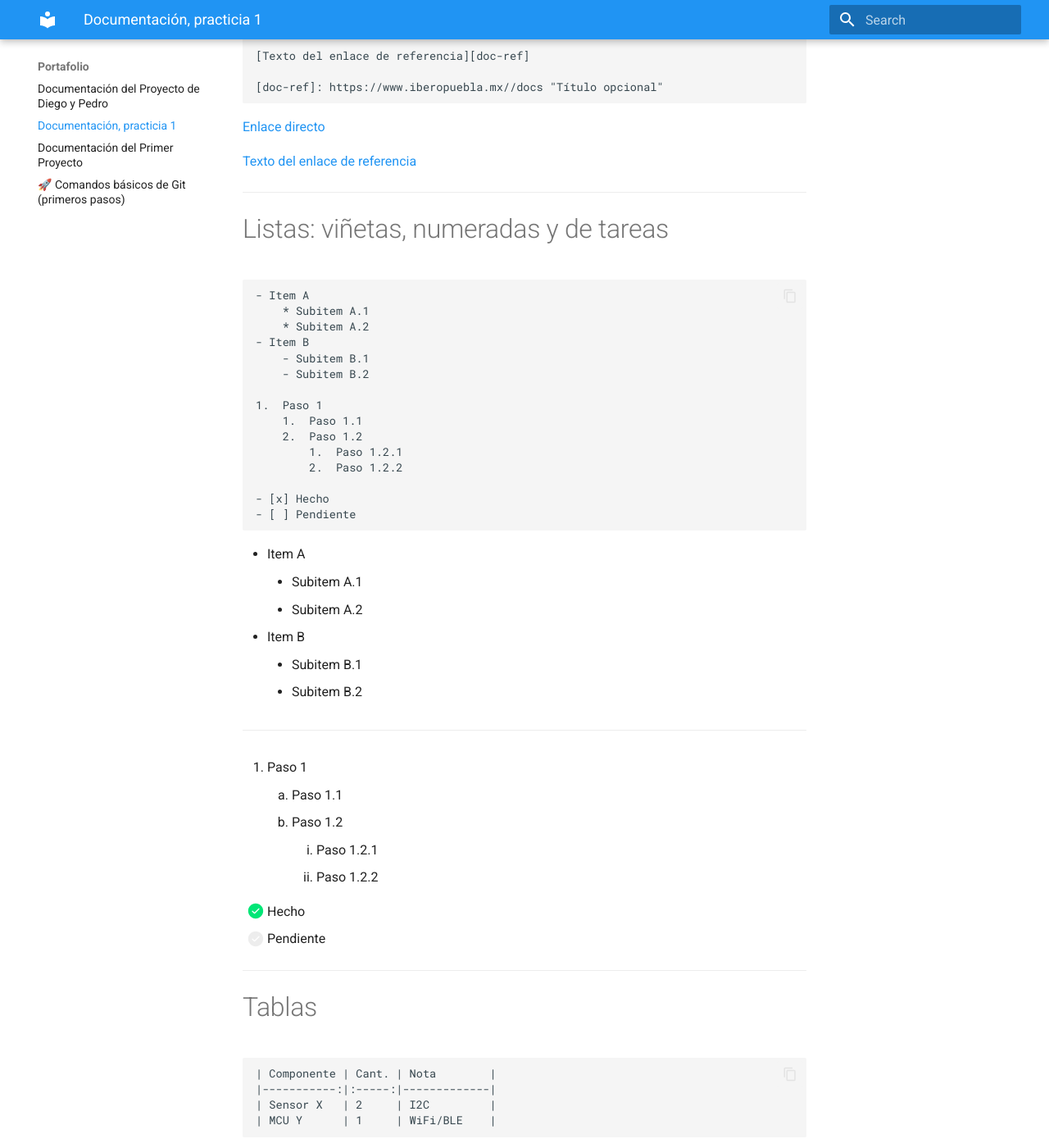
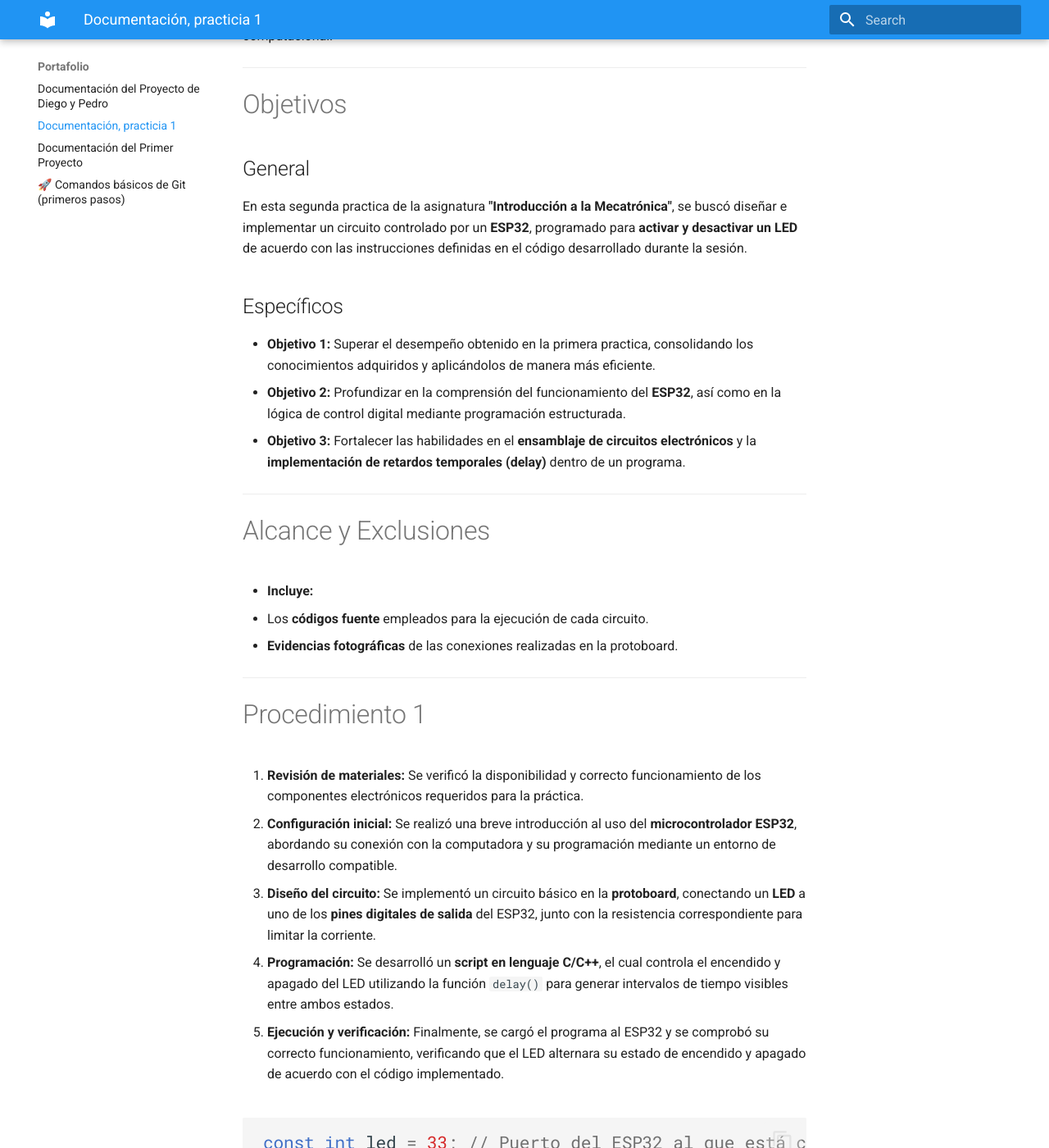
Before and after one commit to Diego200718/Portafolio1, an MkDocs documentation site: the page built from docs/comandos.md, in a window 1280 px wide and 1400 px high, scrolled down 3193 px. Shown: the whole window at 82% size. Built offline with MkDocs 1.6.1 and Material for MkDocs 9.7.7, drawn with Linux system fonts in a browser that asks for light colours; some of the changed text lies outside the part shown.

Commit message:
ESP practica 1 chequeo

````diff
--- a/docs/comandos.md
+++ b/docs/comandos.md
@@ -55,31 +55,67 @@ Además, reforzamos la habilidad para **interpretar y armar circuitos** basados
 **Pagina**
 (https://www.digikey.com.mx/es/resources/conversion-calculators/conversion-calculator-555-timer?srsltid=AfmBOopExlAJ0hL2w6AKdoyEliUHPJePR_9zs5x8V6Y6rbOffRCSPgXM)
 
-# Énfasis y código en línea
+# Nombre de la practica: Funcionamiento y uso de la compuerta 74ls555
+Autores
+## Garcia Elvira Pedro Emmanuel
+## Barriga Gómez Diego
+## Fecha: 12 de Septiembre del 2025
 
-``` codigo
-**negritas**, *cursivas*, ~~tachado~~, `código en línea`
-```
-
-**negritas**, *cursivas*, ~~tachado~~, `código en línea`
+# Descripción
+En esta práctica se trabajó con diversos **componentes electrónicos** —entre ellos el **ESP32**, **jumpers** y una **protoboard**— con el objetivo de implementar un circuito capaz de **encender y apagar un diodo LED** mediante la **programación del microcontrolador ESP32** desde un entorno computacional.
 
 ---
 
-# Citas (blockquote)
+# Objetivos
 
-``` codigo
-> Esta es una cita destacada.
-> Puede tener múltiples líneas.
-```
+## General
+En esta segunda practica de la asignatura **"Introducción a la Mecatrónica"**, se buscó diseñar e implementar un circuito controlado por un **ESP32**, programado para **activar y desactivar un LED** de acuerdo con las instrucciones definidas en el código desarrollado durante la sesión.
 
-> Esta es una cita destacada.
-> Puede tener múltiples líneas.
+## Específicos
+- **Objetivo 1:** Superar el desempeño obtenido en la primera practica, consolidando los conocimientos adquiridos y aplicándolos de manera más eficiente.
+- **Objetivo 2:** Profundizar en la comprensión del funcionamiento del **ESP32**, así como en la lógica de control digital mediante programación estructurada.
+- **Objetivo 3:** Fortalecer las habilidades en el **ensamblaje de circuitos electrónicos** y la **implementación de retardos temporales (delay)** dentro de un programa.
 
 ---
 
-# Enlaces
+# Alcance y Exclusiones
 
-``` codigo
+- **Incluye:**
+  - Los **códigos fuente** empleados para la ejecución de cada circuito.
+  - **Evidencias fotográficas** de las conexiones realizadas en la protoboard.
+
+
+---
+
+# Procedimiento 1
+1. **Revisión de materiales:** Se verificó la disponibilidad y correcto funcionamiento de los componentes electrónicos requeridos para la práctica.
+2. **Configuración inicial:** Se realizó una breve introducción al uso del **microcontrolador ESP32**, abordando su conexión con la computadora y su programación mediante un entorno de desarrollo compatible.
+3. **Diseño del circuito:** Se implementó un circuito básico en la **protoboard**, conectando un **LED** a uno de los **pines digitales de salida** del ESP32, junto con la resistencia correspondiente para limitar la corriente.
+4. **Programación:** Se desarrolló un **script en lenguaje C/C++**, el cual controla el encendido y apagado del LED utilizando la función `delay()` para generar intervalos de tiempo visibles entre ambos estados.
+5. **Ejecución y verificación:** Finalmente, se cargó el programa al ESP32 y se comprobó su correcto funcionamiento, verificando que el LED alternara su estado de encendido y apagado de acuerdo con el código implementado.
+
+```cpp
+const int led = 33; // Puerto del ESP32 al que está conectado el LED
+
+void setup() {
+  Serial.begin(115200);
+  pinMode(led, OUTPUT);
+}
+
+void loop() {  // Repetición constante del encendido y apagado
+  digitalWrite(led, 1); // Encendido
+  delay(1000);          // Retraso del encendido y apagado del LED
+  digitalWrite(led, 0); // Apagado
+  delay(1000);
+}
+```
+---
+
+# Conclusión
+La práctica permitió comprender de manera más profunda la interacción entre **hardware y software** en sistemas embebidos, destacando la importancia del **control temporal** mediante programación. Asimismo, se reforzaron los conocimientos sobre la **estructura del ESP32**, su configuración básica y su aplicación en el **control de salidas digitales**.
+
+
+
 [Enlace directo](https://www.iberopuebla.mx/)
 
 [Texto del enlace de referencia][doc-ref]
````
